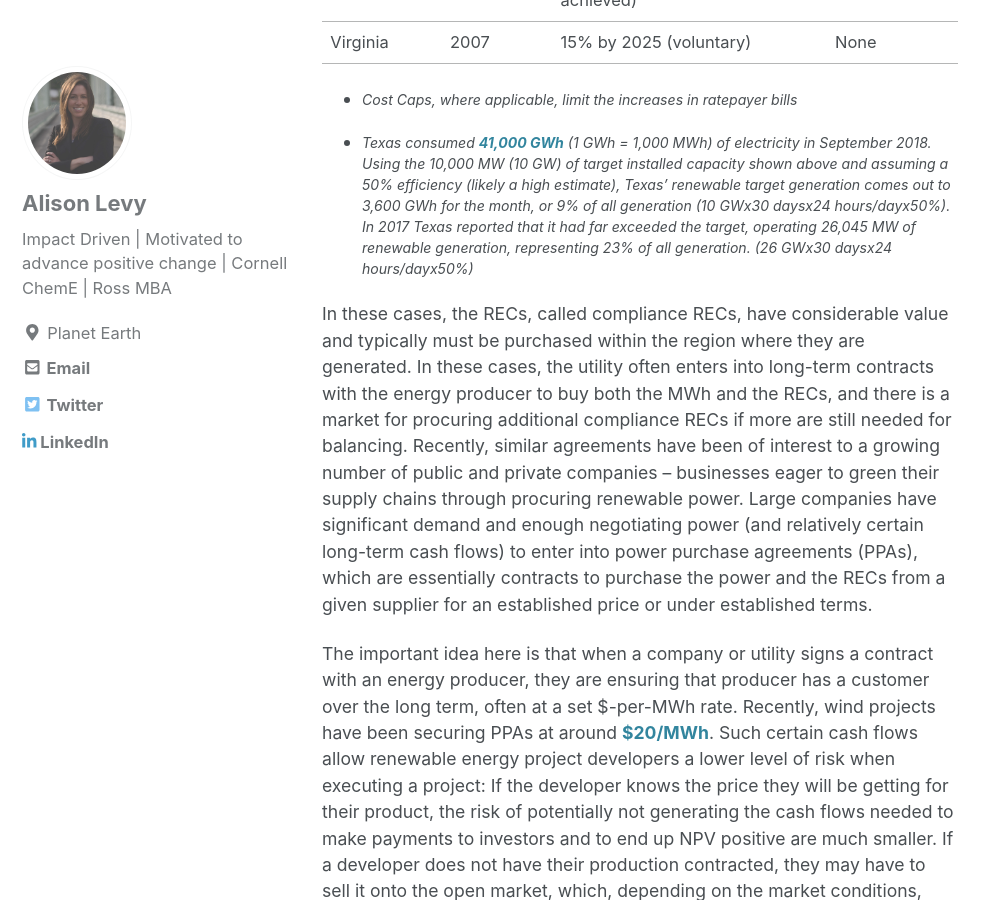
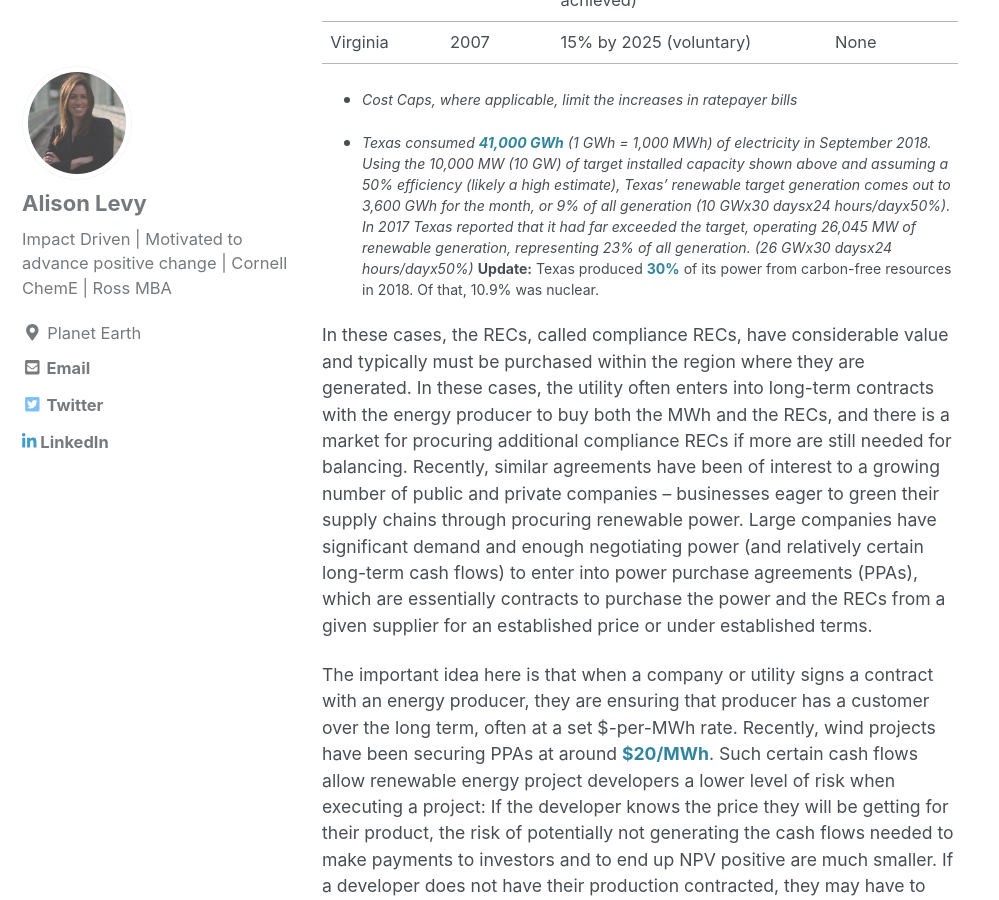
Before and after one commit to amlturbo/amlturbo.github.io, a Jekyll site: the page built from _posts/2019-01-13-what-are-recs.md, in a window 1280 px wide and 900 px high, scrolled down 3636 px. Shown: the whole window, without its empty margins (0-999 px from the left). Built offline with Jekyll 4.4.1, drawn with Linux system fonts in a browser that asks for light colours; cached includes are drawn as plain includes; nearby versions of some CDN libraries.

Commit message:
Update 2019-01-13-what-are-recs.md

```diff
--- a/_posts/2019-01-13-what-are-recs.md
+++ b/_posts/2019-01-13-what-are-recs.md
@@ -40,7 +40,7 @@ One of the largest customer groups interested in purchasing the renewable attrib
 
   * *Cost Caps, where applicable, limit the increases in ratepayer bills*
 
-  * *Texas consumed [41,000 GWh](https://www.eia.gov/state/?sid=TX#tabs-4) (1 GWh = 1,000 MWh) of electricity in September 2018. Using the 10,000 MW (10 GW) of target installed capacity shown above and assuming a 50% efficiency (likely a high estimate), Texas' renewable target generation comes out to 3,600 GWh for the month, or 9% of all generation (10 GWx30 daysx24 hours/dayx50%). In 2017 Texas reported that it had far exceeded the target, operating 26,045 MW of renewable generation, representing 23% of all generation. (26 GWx30 daysx24 hours/dayx50%)*
+  * *Texas consumed [41,000 GWh](https://www.eia.gov/state/?sid=TX#tabs-4) (1 GWh = 1,000 MWh) of electricity in September 2018. Using the 10,000 MW (10 GW) of target installed capacity shown above and assuming a 50% efficiency (likely a high estimate), Texas' renewable target generation comes out to 3,600 GWh for the month, or 9% of all generation (10 GWx30 daysx24 hours/dayx50%). In 2017 Texas reported that it had far exceeded the target, operating 26,045 MW of renewable generation, representing 23% of all generation. (26 GWx30 daysx24 hours/dayx50%)* **Update:** Texas produced [30%](https://www.greentechmedia.com/articles/read/a-snapshot-of-texas-growing-appetite-for-wind-and-solar-power?utm_campaign=GTMsocial&utm_medium=social&utm_source=twitter&utm_content=1548448690#gs.grhey6Q8) of its power from carbon-free resources in 2018. Of that, 10.9% was nuclear.
 
 In these cases, the RECs, called compliance RECs, have considerable value and typically must be purchased within the region where they are generated. In these cases, the utility often enters into long-term contracts with the energy producer to buy both the MWh and the RECs, and there is a market for procuring additional compliance RECs if more are still needed for balancing. Recently, similar agreements have been of interest to a growing number of public and private companies -- businesses eager to green their supply chains through procuring renewable power. Large companies have significant demand and enough negotiating power (and relatively certain long-term cash flows) to enter into power purchase agreements (PPAs), which are essentially contracts to purchase the power and the RECs from a given supplier for an established price or under established terms.
 
```
